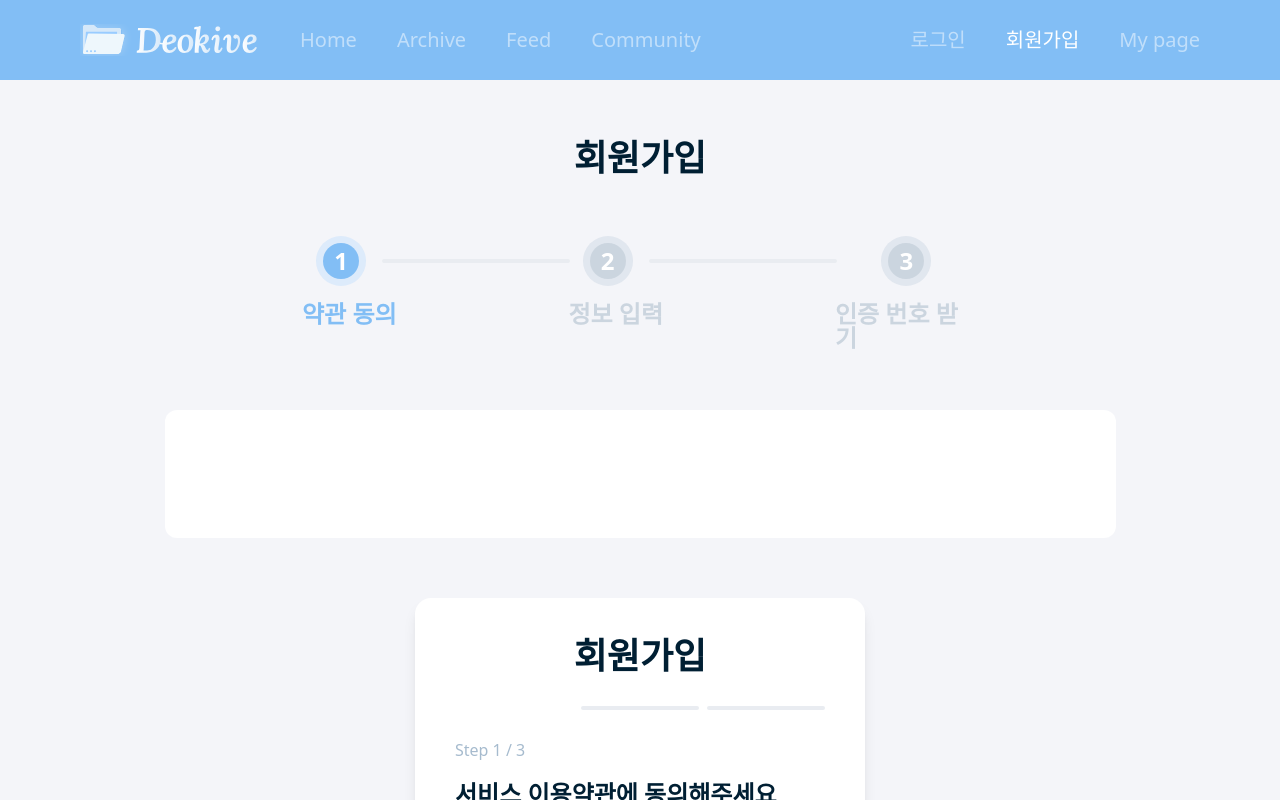
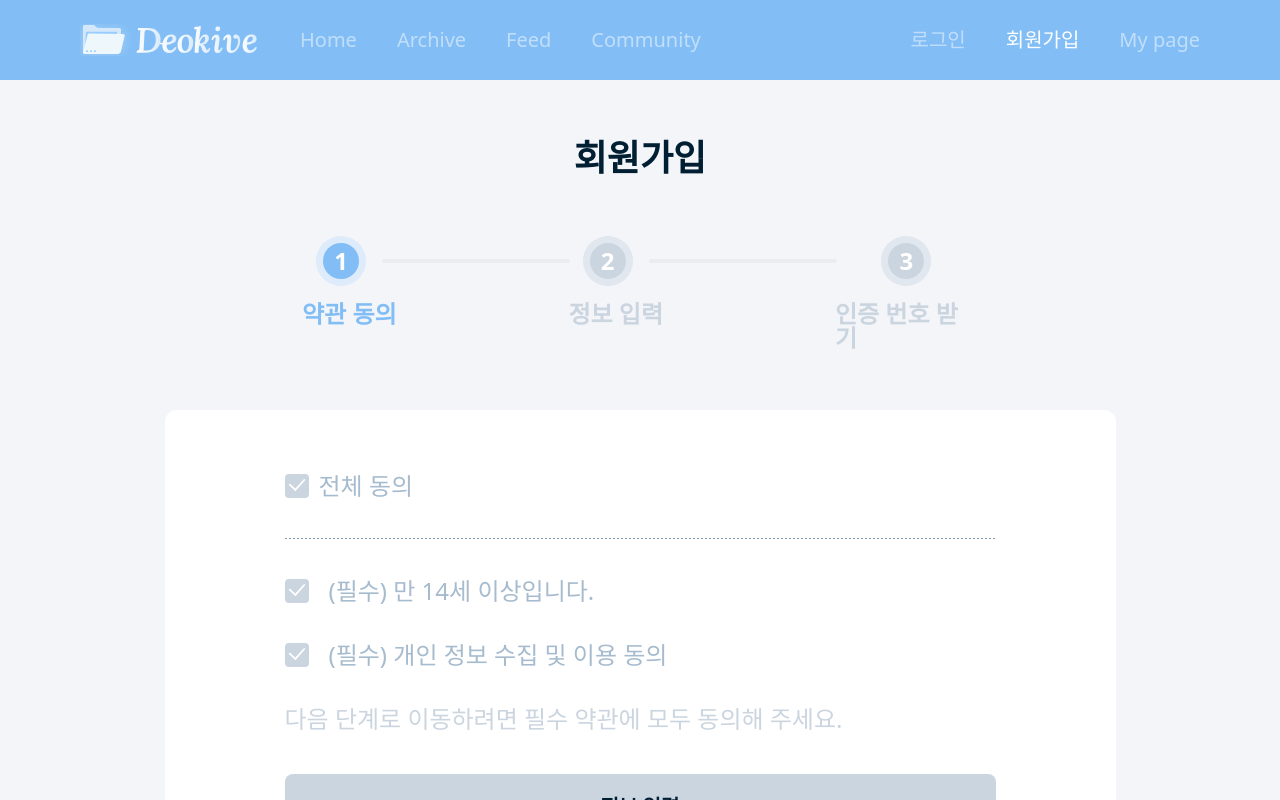
Before and after one commit to Deokive/FE, a React (Vite) app: page /signup in a window 1280 px wide. Shown: the top 800 px of the page. Built offline with nearby package versions, Linux system fonts and the light colour scheme; the HTML template or start-up script is replaced by a standard one; a web font is replaced by a local one.

Commit message:
feat: step1에 해당하는 컴포넌트 제작

```diff
--- /dev/null
+++ b/src/components/auth/signup/signupStep1.tsx
@@ -0,0 +1,104 @@
+import CheckboxIcon from "@/assets/Icon/CheckboxIcon";
+import { useState } from "react";
+import type { Agreement } from "@/types/auth/signup";
+import { BtnBasic } from "@/components/common/Button/Btn";
+
+// 약관 데이터
+const agreements: Agreement[] = [
+  { id: "all", label: "전체 동의", required: false },
+  { id: "terms", label: "(필수) 만 14세 이상입니다.", required: true },
+  {
+    id: "privacy",
+    label: "(필수) 개인 정보 수집 및 이용 동의",
+    required: true,
+  },
+];
+
+type SignupStep1Props = {
+  checkedAgreements: Record<string, boolean>;
+  onAgreementChange: (id: string) => void;
+  onClick: () => void;
+};
+
+const SignupStep1 = ({
+  checkedAgreements,
+  onAgreementChange,
+  onClick,
+}: SignupStep1Props) => {
+  return (
+    <div className="w-[711px] flex flex-col gap-15 items-start">
+      {/* 약관 목록 */}
+      <div className="w-full flex flex-col gap-10">
+        {agreements.map((agreement, index) => (
+          <div key={agreement.id}>
+            {/* 전체 동의 (첫 번째 항목) */}
+
+            {index === 0 ? (
+              <div className="w-full flex flex-col ">
+                <div className="flex items-center gap-2.5">
+                  <div onClick={() => onAgreementChange(agreement.id)}>
+                    <CheckboxIcon
+                      checked={checkedAgreements[agreement.id]}
+                      size={24}
+                      className="cursor-pointer"
+                    />
+                  </div>
+                  <span className="typo-h2 text-color-mid">
+                    {agreement.label}
+                  </span>
+                </div>
+                <div className="pt-10">
+                  {" "}
+                  <svg
+                    xmlns="http://www.w3.org/2000/svg"
+                    width="711"
+                    height="1"
+                    viewBox="0 0 711 1"
+                    fill="none"
+                  >
+                    <path
+                      d="M0 0.5H711"
+                      stroke="#7D9AB2"
+                      stroke-dasharray="2 2"
+                    />
+                  </svg>
+                </div>
+              </div>
+            ) : (
+              /* 개별 약관 */
+              <div
+                className="w-full flex items-center gap-2.5"
+                onClick={() => onAgreementChange(agreement.id)}
+              >
+                <div className="flex items-center gap-5">
+                  <CheckboxIcon
+                    checked={checkedAgreements[agreement.id]}
+                    size={24}
+                  />
+                  <span className="typo-h2 text-color-mid">
+                    {agreement.label}
+                  </span>
+                </div>
+              </div>
+            )}
+          </div>
+        ))}
+        <div>
+          <span className="typo-h2 text-color-low">
+            다음 단계로 이동하려면 필수 약관에 모두 동의해 주세요.
+          </span>
+        </div>
+        <BtnBasic
+          onClick={onClick}
+          disabled={!checkedAgreements.all}
+          className="w-full h-[65px]"
+          variant="blue"
+        >
+          <p className="typo-h3-semibold text-color-highest">정보 입력</p>
+        </BtnBasic>
+      </div>
+    </div>
+  );
+};
+
+export default SignupStep1;
--- a/src/pages/auth/SignupPage.tsx
+++ b/src/pages/auth/SignupPage.tsx
@@ -3,7 +3,9 @@ import { useForm, type SubmitHandler } from "react-hook-form";
 import { zodResolver } from "@hookform/resolvers/zod";
 import { useState } from "react";
 import { ChevronLeft, Check } from "lucide-react";
-import SignupStepBar from "@/components/auth/SignupStepBar";
+import SignupStepBar from "@/components/auth/signup/SignupStepBar";
+import type { Agreement } from "@/types/auth/signup";
+import SignupStep1 from "@/components/auth/signup/signupStep1";
 
 // ✅ Step 2 스키마 (이메일, 비밀번호, 닉네임)
 const schema = z
@@ -29,13 +31,6 @@ const schema = z
 
 type FormFields = z.infer<typeof schema>;
 
-// ✅ 약관 동의 항목
-type Agreement = {
-  id: string; // 약관 아이디
-  label: string; // 약관 내용
-  required: boolean; // 필수 여부
-};
-
 const agreements: Agreement[] = [
   { id: "all", label: "전체 동의", required: false },
   { id: "terms", label: "[필수] 이용약관 동의", required: true },
@@ -46,7 +41,7 @@ const SignupPage = () => {
   const [step, setStep] = useState(1);
   const totalSteps = 3; // 총 단계 수
 
-  // ✅ Step 1: 약관 동의 상태
+  // Step 1: 약관 동의 상태
   const [checkedAgreements, setCheckedAgreements] = useState<
     Record<string, boolean>
   >({
@@ -54,6 +49,7 @@ const SignupPage = () => {
     terms: false,
     privacy: false,
   });
+  // Step 2: 이메일 리스트
 
   // ✅ Step 3: 인증 관련 상태
   const [isCodeSent, setIsCodeSent] = useState(false); // 인증번호 발송 여부
@@ -86,7 +82,6 @@ const SignupPage = () => {
         all: newValue,
         terms: newValue,
         privacy: newValue,
-        marketing: newValue,
       });
     } else {
       const newChecked = {
@@ -94,8 +89,7 @@ const SignupPage = () => {
         [id]: !checkedAgreements[id],
       };
       // 전체 동의 체크 상태 업데이트
-      newChecked.all =
-        newChecked.terms && newChecked.privacy && newChecked.marketing;
+      newChecked.all = newChecked.terms && newChecked.privacy;
       setCheckedAgreements(newChecked);
     }
   };
@@ -158,7 +152,13 @@ const SignupPage = () => {
 
         <div className="w-full px-30 py-16 rounded-xl bg-white flex flex-col items-center justify-center">
           {/* ✅ 폼 컨테이너 */}
-          {step === 1 && <div></div>}
+          {step === 1 && (
+            <SignupStep1
+              checkedAgreements={checkedAgreements}
+              onAgreementChange={handleAgreementChange}
+              onClick={handleNext}
+            />
+          )}
           {step === 2 && <div></div>}
           {step === 3 && <div></div>}
         </div>
--- /dev/null
+++ b/src/types/auth/signup.ts
@@ -0,0 +1,6 @@
+// ✅ 약관 동의 항목
+export type Agreement = {
+  id: string; // 약관 아이디
+  label: string; // 약관 내용
+  required: boolean; // 필수 여부
+};
```
Also changed, not shown: src/components/auth/signup/SignupStepBar.tsx (renamed from src/components/auth/SignupStepBar.tsx), src/components/auth/signup/signupStep2.tsx (added), src/components/auth/signup/signupStep3.tsx (added).
